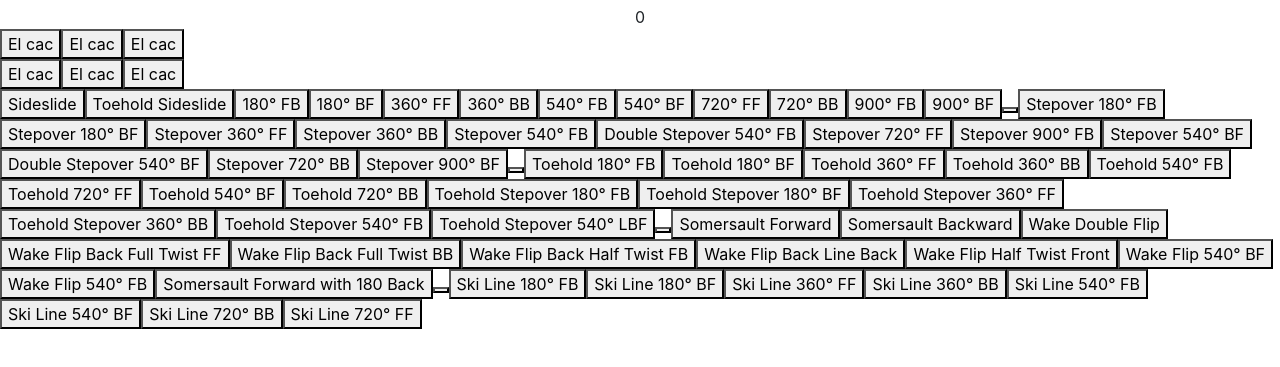
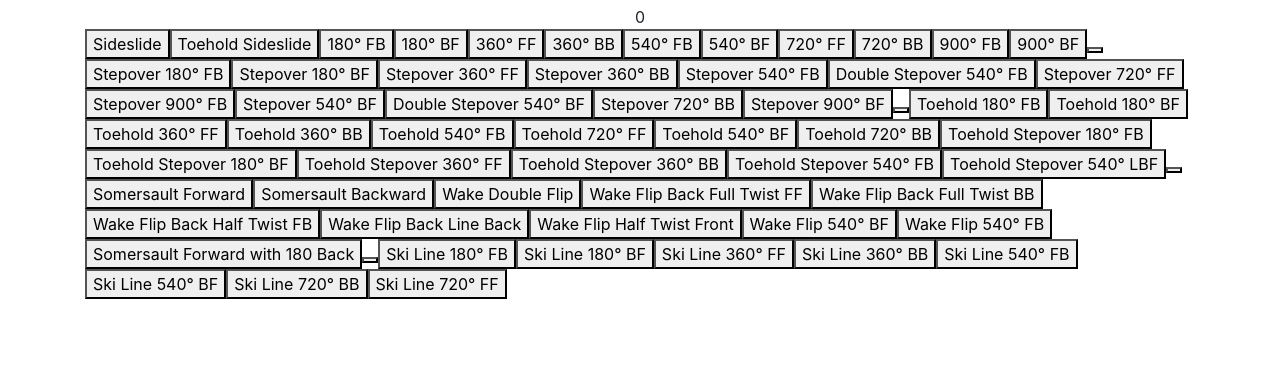
Before and after one commit to reid-miller/Collegiate-Trick-Score-Calculator, a React app: page / in a window 1280 px wide. Shown: the part 51-418 px from the top of the page. Built offline with nearby package versions, Linux system fonts and the light colour scheme.

Commit message:
Improving buttons

```diff
--- a/src/Trick.js
+++ b/src/Trick.js
@@ -16,7 +16,7 @@ class Trick extends React.Component {
 
     render() {
         return (
-          <button onClick={() => this.props.onClick(this.props.name)}className="trick-button">
+          <button onClick={() => this.props.onClick(this.props.score1Ski)}className="trick-button">
             {this.props.name}
           </button>
         );
--- a/src/index.css
+++ b/src/index.css
@@ -1,7 +1,9 @@
+
 #title {
     text-align: center;
 }
-
+/*
 .button-row:after {
     display: table;
   }
+  */
--- a/src/index.js
+++ b/src/index.js
@@ -6,23 +6,7 @@ import trickListText from './data.js';
 
 import Trick from './Trick'
 
-class TrickButton extends React.Component {
-  render() {
-    return (
-      <button className="trick-button">
-        {this.props.name}
-      </button>
-    );
-  }
-}
-
 class TrickList extends React.Component {
-
-  renderTrickButton(name) {
-    return <TrickButton
-    name={"El cac"}
-    />;
-  }
 
   handleClick(points) {
     console.log(points);
@@ -46,16 +30,6 @@ class TrickList extends React.Component {
     }
     return (
       <div>
-        <div className="button-row">
-          {this.renderTrickButton("Front flip")}
-          {this.renderTrickButton(1)}
-          {this.renderTrickButton(2)}
-        </div>
-        <div className="button-row">
-          {this.renderTrickButton(3)}
-          {this.renderTrickButton(4)}
-          {this.renderTrickButton(5)}
-        </div>
         <div className="button-row">
           {elements}
         </div>
@@ -89,16 +63,16 @@ class Application extends React.Component {
   // Update score
   handleClick(i) {
     console.log(i);
-    this.setState({ score: i })
+    this.setState({ score: parseInt(this.state.score, 10) + parseInt(i, 10) })
   }
 
   render() {
     const score = this.state.score;
     return (
-      <div className="application">
+      <div class="application">
       <h1 id="title">Trick Calculator</h1>
       <div class="text-center">{score}</div>
-        <div className="button-board">
+        <div class="container">
           <TrickList
           onClick={(i) => this.handleClick(i)}
           spins={this.state.spins}
```
